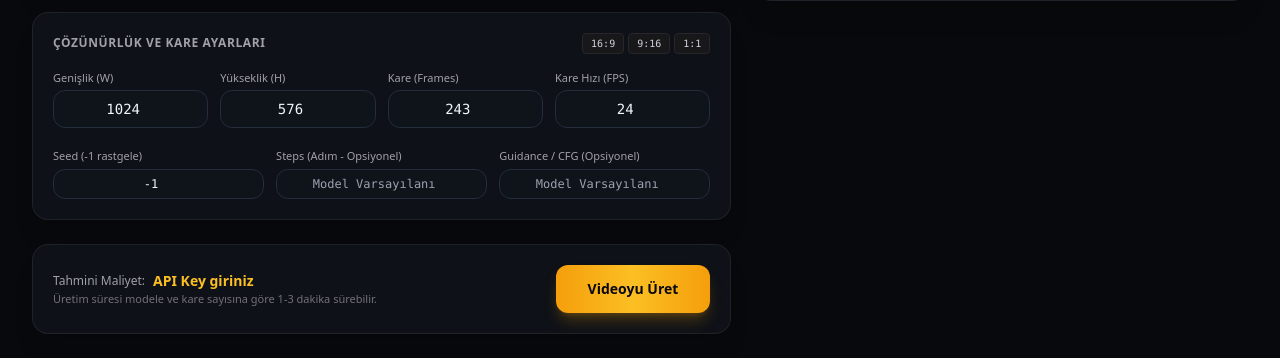
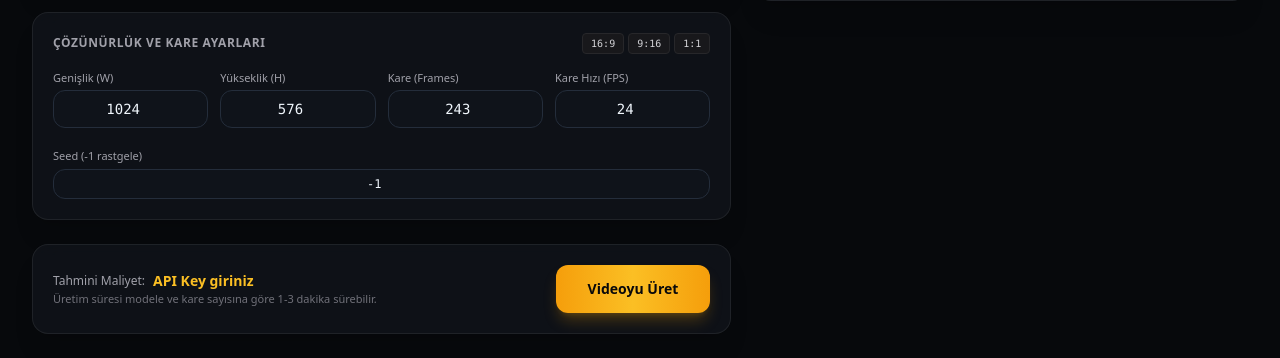
Before and after one commit to deneee3444-wq/deApi, a Flask app: page / in a window 1280 px wide. Shown: the part 848-1206 px from the top of the page. Run offline with Flask 3, Linux system fonts and the light colour scheme; data that the repository does not hold is empty; some libraries are stand-ins or nearby versions.

Commit message:
Update index.html

```diff
--- a/templates/index.html
+++ b/templates/index.html
@@ -220,19 +220,9 @@
             </div>
           </div>
 
-          <div class="grid grid-cols-1 sm:grid-cols-3 gap-3 pt-1">
-            <div>
-              <label class="block text-[11px] text-zinc-400 mb-1">Seed (-1 rastgele)</label>
-              <input type="number" id="seedInput" value="-1" class="w-full input-box rounded-xl px-3 py-1.5 text-xs text-center font-mono">
-            </div>
-            <div>
-              <label class="block text-[11px] text-zinc-400 mb-1">Steps (Adım - Opsiyonel)</label>
-              <input type="number" id="stepsInput" placeholder="Model Varsayılanı" class="w-full input-box rounded-xl px-3 py-1.5 text-xs text-center font-mono">
-            </div>
-            <div>
-              <label class="block text-[11px] text-zinc-400 mb-1">Guidance / CFG (Opsiyonel)</label>
-              <input type="number" step="0.5" id="guidanceInput" placeholder="Model Varsayılanı" class="w-full input-box rounded-xl px-3 py-1.5 text-xs text-center font-mono">
-            </div>
+          <div class="pt-1">
+            <label class="block text-[11px] text-zinc-400 mb-1">Seed (-1 rastgele)</label>
+            <input type="number" id="seedInput" value="-1" class="w-full input-box rounded-xl px-3 py-1.5 text-xs text-center font-mono">
           </div>
         </div>
 
@@ -469,7 +459,6 @@
             if (defaults.height) document.getElementById('heightInput').value = defaults.height;
             if (defaults.frames) document.getElementById('framesInput').value = defaults.frames;
             if (defaults.fps) document.getElementById('fpsInput').value = defaults.fps;
-            document.getElementById('stepsInput').value = (defaults.steps !== undefined && defaults.steps !== null) ? defaults.steps : '';
             updatePriceEstimate();
             return;
           }
@@ -479,15 +468,12 @@
       if (model.includes('MiniMax')) {
         setResolution(1024, 576);
         document.getElementById('framesInput').value = 243;
-        document.getElementById('stepsInput').value = '';
       } else if (model.includes('Ltxv')) {
         setResolution(512, 512);
         document.getElementById('framesInput').value = 120;
-        document.getElementById('stepsInput').value = '1';
       } else {
         setResolution(768, 512);
         document.getElementById('framesInput').value = 120;
-        document.getElementById('stepsInput').value = '';
       }
       updatePriceEstimate();
     }
@@ -583,7 +569,6 @@
         height: document.getElementById('heightInput').value,
         frames: document.getElementById('framesInput').value,
         fps: document.getElementById('fpsInput').value,
-        steps: document.getElementById('stepsInput').value,
         is_animation: currentMode !== 't2v',
         ref_images_count: refImgCount,
         ref_videos_count: refVidCount,
@@ -608,7 +593,7 @@
       }
     }
 
-    ['widthInput', 'heightInput', 'framesInput', 'fpsInput', 'stepsInput', 'guidanceInput'].forEach(id => {
+    ['widthInput', 'heightInput', 'framesInput', 'fpsInput', 'seedInput'].forEach(id => {
       document.getElementById(id).addEventListener('change', updatePriceEstimate);
     });
 
@@ -644,12 +629,6 @@
       formData.append('seed', document.getElementById('seedInput').value);
       formData.append('negative_prompt', document.getElementById('negativePromptInput').value);
       formData.append('enhance_prompt', document.getElementById('enhancePrompt').checked);
-
-      const stepsVal = document.getElementById('stepsInput').value.trim();
-      if (stepsVal) formData.append('steps', stepsVal);
-
-      const guidanceVal = document.getElementById('guidanceInput').value.trim();
-      if (guidanceVal) formData.append('guidance', guidanceVal);
 
       if (currentMode === 'keyframe') {
         const ff = document.getElementById('firstFrameInput').files[0];
```
